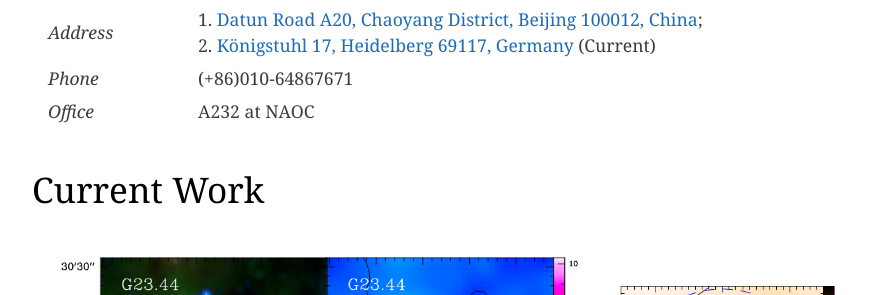
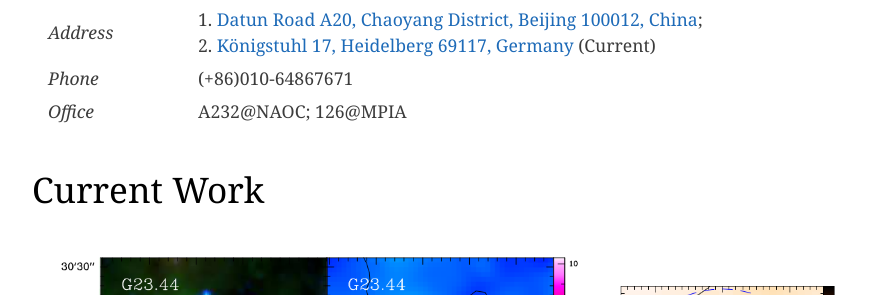
Before and after one commit to zcp521/zcp521.github.io, a Jekyll site: the page built from index.html, in a window 1280 px wide and 900 px high, scrolled down 854 px. Shown: the part 161-456 px from the top of the window, without its empty margins (192-1085 px from the left). Built offline with Jekyll 4.4.1, drawn with Linux system fonts in a browser that asks for light colours; the list of posts is cut into pages by our own code.

Commit message:
Update index.html

```diff
--- a/index.html
+++ b/index.html
@@ -63,7 +63,7 @@ tagline: "National Astronomical Observatories, Chinese Academy of Sciences"
     	</tr>
     	<tr>
     	    <td style="border: 0px solid #FFFFFF; padding: 0.2rem 1rem;"><em>Office</em></td>
-    	    <td style="border: 0px solid #FFFFFF; padding: 0.2rem 1rem;">A232 at NAOC</td>
+    	    <td style="border: 0px solid #FFFFFF; padding: 0.2rem 1rem;">A232@NAOC; 126@MPIA</td>
     	</tr>
     </tbody>
 </table>
```
